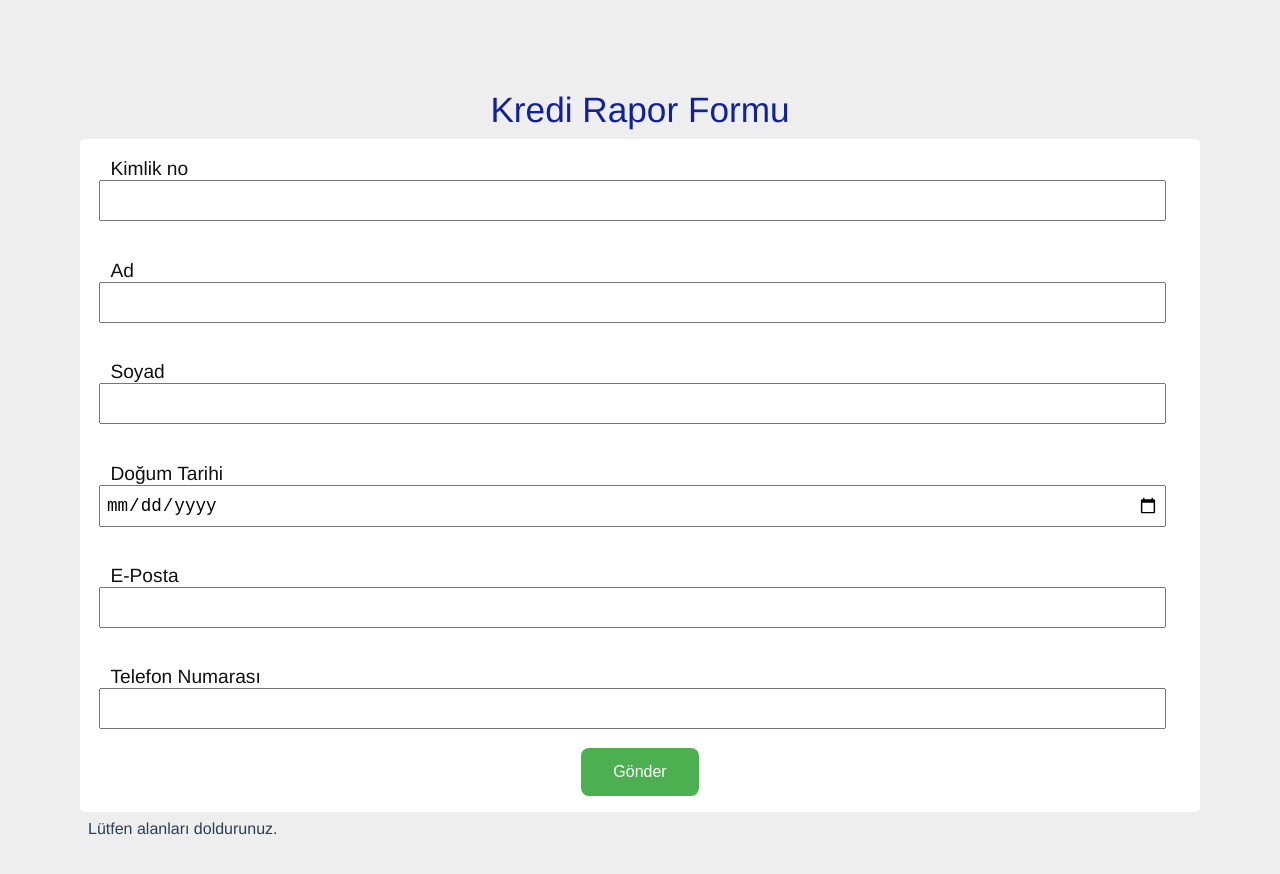
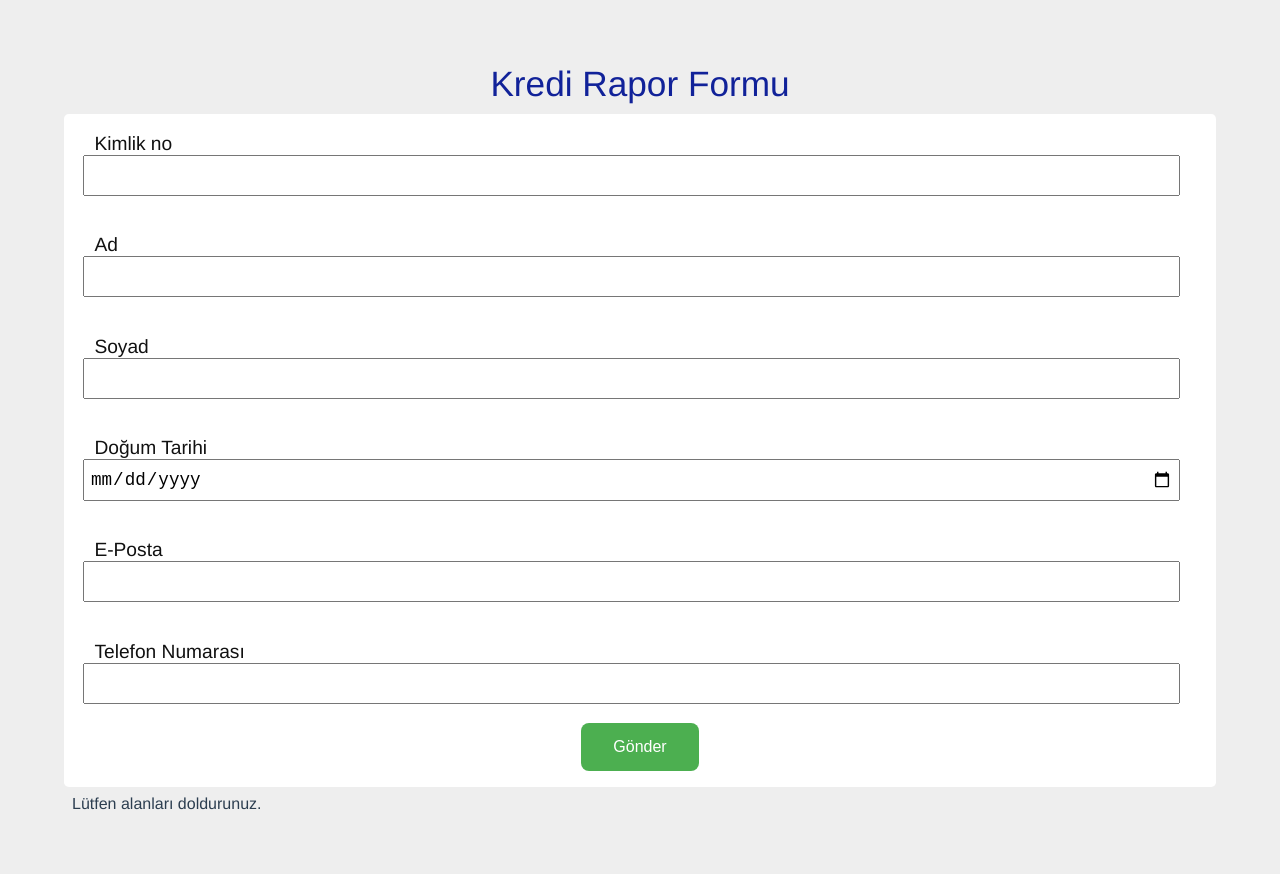
Before and after one commit to cflv5/ing-bootcamp-project, a Vue app in the folder credit-app/: page / in a window 1280 px wide. Shown: the top 874 px of the page. Built offline with nearby package versions, Linux system fonts and the light colour scheme.

Commit message:
more margin on bigger screen

```diff
--- a/credit-app/src/views/Home.vue
+++ b/credit-app/src/views/Home.vue
@@ -68,7 +68,12 @@ export default {
 
 <style scoped>
 .home {
-  padding: 5rem;
+  margin: 2rem 0;
+}
+@media (min-width: 572px) {
+  .home {
+      margin: 4rem;
+  }
 }
 </style>
 >
```
